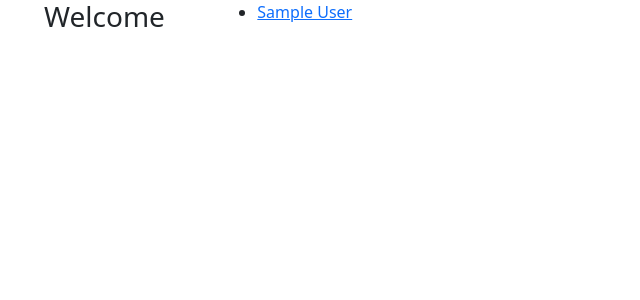
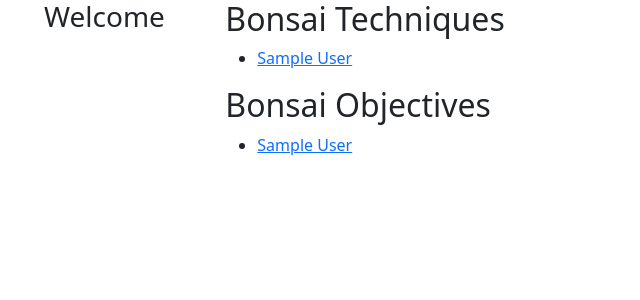
Before and after one commit to nlurkin/BonsaiBuddy, a Django app: template BonsaiBuddy_web/BonsaiAdvice/templates/BonsaiAdvice/index.html in a window 1280 px wide. Shown: the top 300 px of the page, without its empty margins (0-640 px from the left). Run offline with Django 3.2, Linux system fonts and the light colour scheme; the template is opened without the code that fills it: most values are stand-ins (such as "Sample title", 1, 10 or a date in 2020).

Commit message:
Add objective display on index

```diff
--- a/BonsaiBuddy_web/BonsaiAdvice/templates/BonsaiAdvice/index.html
+++ b/BonsaiBuddy_web/BonsaiAdvice/templates/BonsaiAdvice/index.html
@@ -1,6 +1,7 @@
 {% extends "base_generic.html" %}
 
 {% block content %}
+    <h2>Bonsai Techniques</h2>
     {% if bonsai_techniques %}
     <ul>
         {% for technique in bonsai_techniques %}
@@ -10,4 +11,14 @@
     {% else %}
     <p>No techniques are available.</p>
     {% endif %}
+    <h2>Bonsai Objectives</h2>
+    {% if bonsai_objectives %}
+    <ul>
+        {% for objective in bonsai_objectives %}
+        <li><a href="">{{ objective.display_name }}</a></li>
+        {% endfor %}
+    </ul>
+    {% else %}
+    <p>No objectives are available.</p>
+    {% endif %}
 {% endblock %}
```
Also changed, not shown: BonsaiBuddy_web/BonsaiAdvice/views.py (+6 -2 lines).
